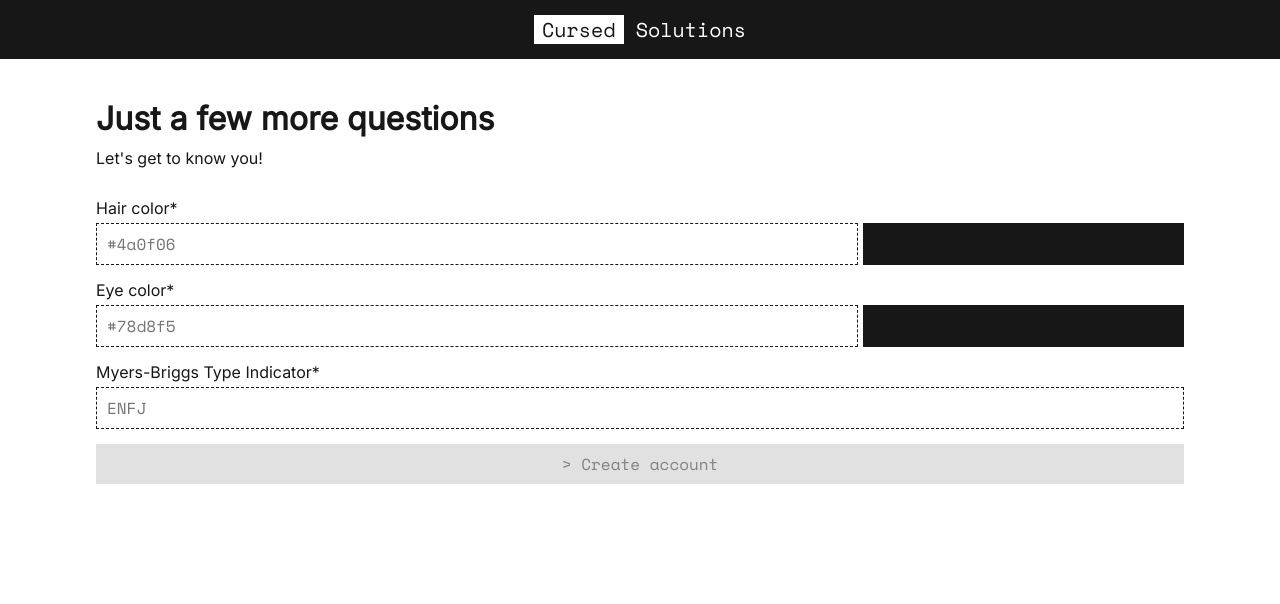
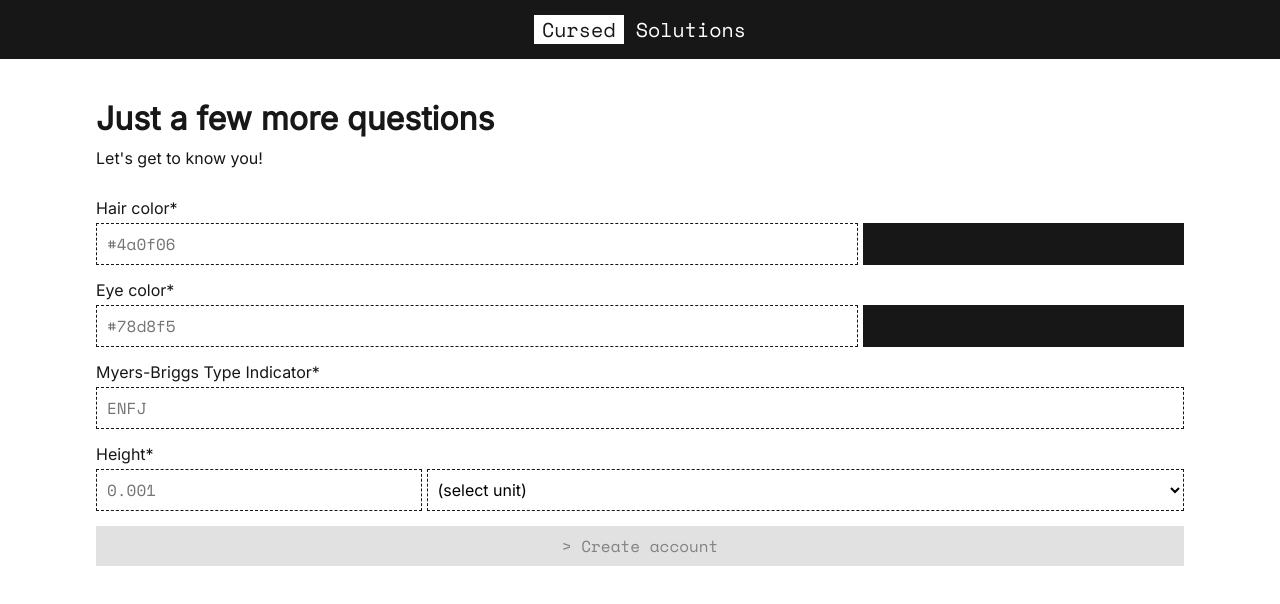
Before and after one commit to marcos-acosta/cursed-signup, a Next.js app: page / in a window 1280 px wide. Shown: the top 604 px of the page. Built offline with nearby package versions, Linux system fonts and the light colour scheme.

Commit message:
Finish about you page

```diff
--- a/src/app/components/AboutYou.tsx
+++ b/src/app/components/AboutYou.tsx
@@ -2,26 +2,40 @@ import React, { useState } from "react";
 import Input from "./Input";
 import styles from "./styles.module.css";
 import Button from "./Button";
-import { isValidHex, isValidMbti } from "../util";
-import SideBySide from "./SideBySide";
+import { isValidHex, isValidMbti, isValidNumber } from "../util";
 import ColorSwatch from "./ColorSwatch";
+import Dropdown from "./Dropdown";
 
-interface AboutYouProps extends SignupStageProps {}
+interface AboutYouProps extends SignupStageProps {
+  password: string;
+}
 
 export default function AboutYou(props: AboutYouProps) {
   const [hairColor, setHairColor] = useState("");
   const [eyeColor, setEyeColor] = useState("");
   const [mbti, setMbti] = useState("");
+  const [height, setHeight] = useState("");
+  const [unit, setUnit] = useState(null as null | string);
+  const [confirmPassword, setConfirmPassword] = useState("");
 
   const validHairColor = isValidHex(hairColor);
   const validEyeColor = isValidHex(eyeColor);
   const validMbti = isValidMbti(mbti);
+  const validHeight = height.length > 0 && isValidNumber(height);
+  const validConfirmPassword = confirmPassword === props.password;
+  const validUnit = Boolean(unit);
 
   const showHairColorError = hairColor.length > 0 && !validHairColor;
   const showEyeColorError = eyeColor.length > 0 && !validEyeColor;
   const showMbtiError = mbti.length > 0 && !validMbti;
+  const showHeightError = height.length > 0 && !validHeight;
+  const showConfirmPasswordError =
+    confirmPassword.length > 0 && !validConfirmPassword;
 
-  const canMoveOn = Boolean(validEyeColor && validHairColor);
+  const canShowConfirmPassword =
+    validEyeColor && validHairColor && validMbti && validHeight && validUnit;
+
+  const canMoveOn = canShowConfirmPassword && validConfirmPassword;
 
   const moveOn = () => {
     props.goToNextStage();
@@ -61,6 +75,35 @@ export default function AboutYou(props: AboutYouProps) {
           error={showMbtiError && "Must be a valid MBTI"}
           placeholder="ENFJ"
         />
+        <Input
+          value={height}
+          updateValue={setHeight}
+          label="Height"
+          error={showHeightError && "Must be a valid number"}
+          placeholder="0.001"
+          splitPercent={30}
+        >
+          <Dropdown
+            options={[
+              "nautical miles",
+              "yards",
+              "Subway® Footlongs",
+              "football fields",
+              "cubits",
+            ]}
+            value={unit}
+            setValue={setUnit}
+          />
+        </Input>
+        {canShowConfirmPassword && (
+          <Input
+            value={confirmPassword}
+            updateValue={setConfirmPassword}
+            label="Confirm password"
+            error={showConfirmPasswordError && "Passwords do not match"}
+            password={true}
+          />
+        )}
         <Button text={"Create account"} enabled={canMoveOn} onClick={moveOn} />
       </div>
     </div>
--- /dev/null
+++ b/src/app/components/Dropdown.tsx
@@ -0,0 +1,29 @@
+import React from "react";
+import styles from "./styles.module.css";
+
+interface DropdownProps {
+  options: string[];
+  value: string | null;
+  setValue: (s: string) => void;
+}
+
+export default function Dropdown(props: DropdownProps) {
+  return (
+    <div className={styles.dropdownContainer}>
+      <select
+        className={styles.dropdown}
+        onChange={(e) => props.setValue(e.target.value)}
+        value={props.value || "initial"}
+      >
+        <option disabled value="initial">
+          (select unit)
+        </option>
+        {props.options.map((option) => (
+          <option key={option} value={option}>
+            {option}
+          </option>
+        ))}
+      </select>
+    </div>
+  );
+}
--- a/src/app/components/styles.module.css
+++ b/src/app/components/styles.module.css
@@ -103,3 +103,24 @@
   display: flex;
   border: 1px solid var(--foreground);
 }
+
+.dropdownContainer {
+  width: 100%;
+  height: 100%;
+  background-color: aliceblue;
+}
+
+.dropdown {
+  width: 100%;
+  height: 100%;
+  font-family: inherit;
+  font-size: inherit;
+  padding-left: 5px;
+  background-color: var(--background);
+  border: 1px dashed var(--foreground);
+}
+
+.dropdown:focus {
+  border: 1px solid var(--foreground);
+  outline: none;
+}
--- a/src/app/page.tsx
+++ b/src/app/page.tsx
@@ -12,14 +12,20 @@ const enum SignupStage {
   ABOUT_YOU = 3,
 }
 
+const DEV_STARTING_STAGE = SignupStage.ABOUT_YOU;
+const DEV_PASSWORD = "password";
+
 const STARTING_PAGE =
   process.env.NODE_ENV === "development"
-    ? SignupStage.ABOUT_YOU
+    ? DEV_STARTING_STAGE
     : SignupStage.BASIC_INFO;
+
+const INITIAL_PASSWORD =
+  STARTING_PAGE === SignupStage.BASIC_INFO ? "" : DEV_PASSWORD;
 
 export default function Home() {
   const [signupStage, setSignupStage] = useState(STARTING_PAGE);
-  const [password, setPassword] = useState("");
+  const [password, setPassword] = useState(INITIAL_PASSWORD);
 
   const nextSignupStage = () => {
     setSignupStage(signupStage + 1);
@@ -31,7 +37,7 @@ export default function Home() {
     ) : signupStage === SignupStage.CONFIRM_PASSWORD ? (
       <ConfirmPassword goToNextStage={nextSignupStage} password={password} />
     ) : signupStage === SignupStage.ABOUT_YOU ? (
-      <AboutYou goToNextStage={nextSignupStage} />
+      <AboutYou goToNextStage={nextSignupStage} password={password} />
     ) : (
       <></>
     );
--- a/src/app/util.ts
+++ b/src/app/util.ts
@@ -5,7 +5,9 @@ export const combineClasses = (
 const EMAIL_REGEX = /^[\w-\.]+@([\w-]+\.)+[\w-]{2,4}$/;
 const REHEX = /^#[0-9a-f]{6}$/;
 const MBTI_REGEX = /^[IE][SN][TF][JP]$/;
+const NUMBER_REGEX = /^[0-9]*\.?[0-9]*$/;
 
 export const isValidEmail = (email: string) => EMAIL_REGEX.test(email);
 export const isValidHex = (hex: string) => REHEX.test(hex);
 export const isValidMbti = (mbti: string) => MBTI_REGEX.test(mbti);
+export const isValidNumber = (num: string) => NUMBER_REGEX.test(num);
```
